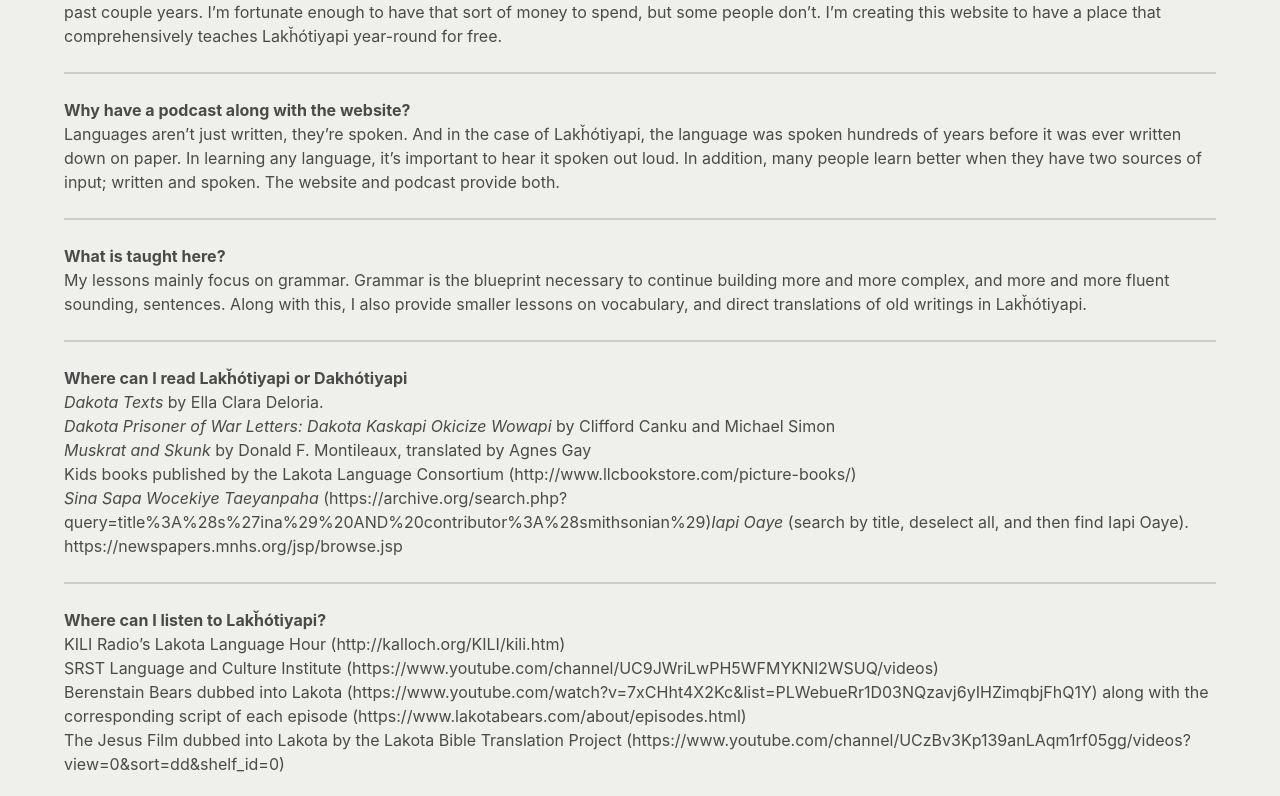
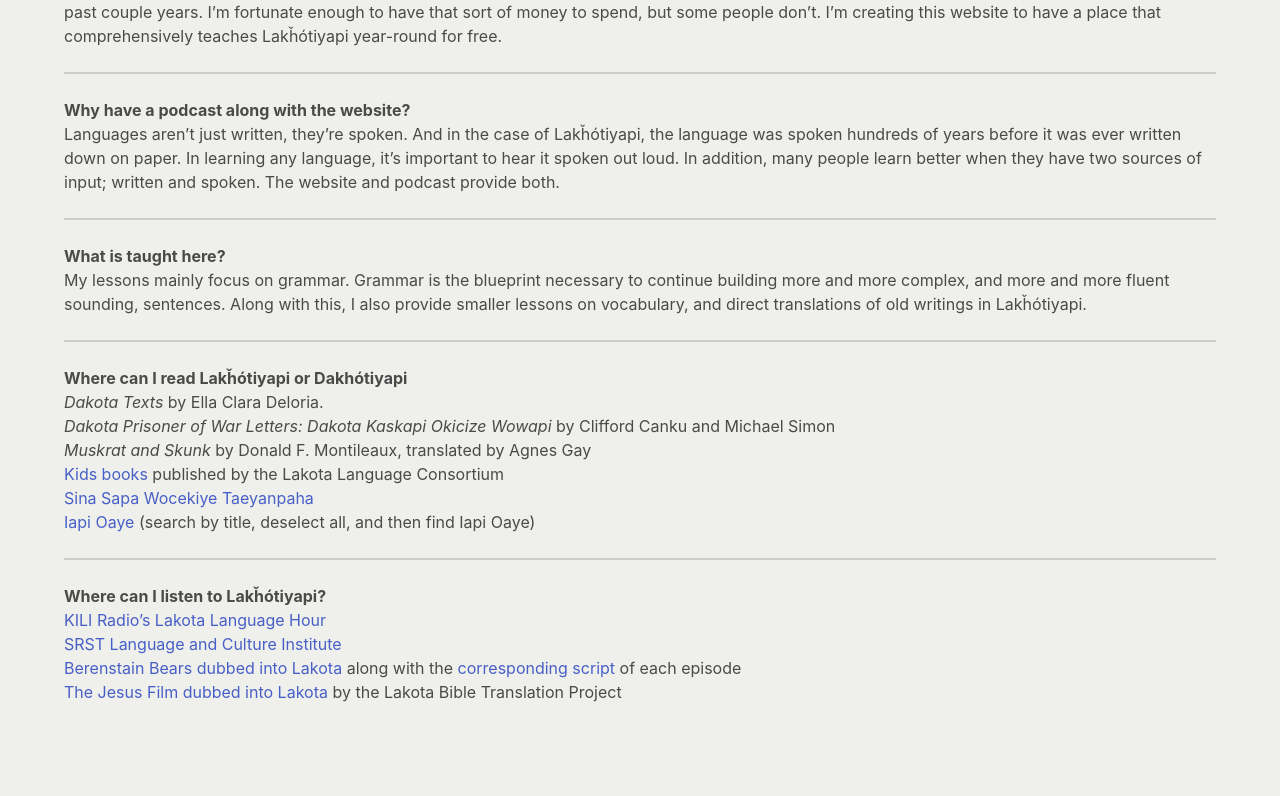
Before and after one commit to SunilRao01/Lakota-Language-Learning, a React (Create React App) app: page /faq in a window 1280 px wide. Shown: the part 228-1024 px from the top of the page. After the commit the page ends 952 px from the top, so only its background shows below. Built offline with nearby package versions, Linux system fonts and the light colour scheme.

Commit message:
added links to FAQ page

```diff
--- a/src/components/FAQ/FAQ.component.tsx
+++ b/src/components/FAQ/FAQ.component.tsx
@@ -28,25 +28,24 @@ export const FAQ: FC = () => {
                 <br/>
                 <i>Muskrat and Skunk</i> by Donald F. Montileaux, translated by Agnes Gay
                 <br/>
-                Kids books published by the Lakota Language Consortium (http://www.llcbookstore.com/picture-books/)
+                <a href='http://www.llcbookstore.com/picture-books/)' target='_blank'>Kids books</a> published by the Lakota Language Consortium
                 <br/>
-                <i>Sina Sapa Wocekiye
-                    Taeyanpaha</i> (https://archive.org/search.php?query=title%3A%28s%27ina%29%20AND%20contributor%3A%28smithsonian%29)
-                <i>Iapi Oaye</i> (search by title, deselect all, and then find Iapi Oaye).
-                https://newspapers.mnhs.org/jsp/browse.jsp
+                <a href='https://archive.org/search.php?query=title%3A%28s%27ina%29%20AND%20contributor%3A%28smithsonian%29' target='_blank'>Sina Sapa Wocekiye
+                    Taeyanpaha</a>
+                <br/>
+                <a href='https://newspapers.mnhs.org/jsp/browse.jsp' target='_blank'>Iapi Oaye</a> (search by title, deselect all, and then find Iapi Oaye)
             </p>
             <hr/>
             <b>Where can I listen to Lakȟótiyapi?</b>
-            <p>KILI Radio’s Lakota Language Hour (http://kalloch.org/KILI/kili.htm)
+            <br/>
+                <a href='http://kalloch.org/KILI/kili.htm' target='_blank'>KILI Radio’s Lakota Language Hour</a>
                 <br/>
-                SRST Language and Culture Institute (https://www.youtube.com/channel/UC9JWriLwPH5WFMYKNl2WSUQ/videos)
+                <a href='https://www.youtube.com/channel/UC9JWriLwPH5WFMYKNl2WSUQ/videos' target='_blank'>SRST Language and Culture Institute</a>
                 <br/>
-                Berenstain Bears dubbed into Lakota
-                (https://www.youtube.com/watch?v=7xCHht4X2Kc&list=PLWebueRr1D03NQzavj6yIHZimqbjFhQ1Y) along with the
-                corresponding script of each episode (https://www.lakotabears.com/about/episodes.html)
+                <a href='https://www.youtube.com/watch?v=7xCHht4X2Kc&list=PLWebueRr1D03NQzavj6yIHZimqbjFhQ1Y' target='_blank'>Berenstain Bears dubbed into Lakota</a> along with the&nbsp;
+                <a href='https://www.lakotabears.com/about/episodes.html' target='_blank'>corresponding script</a> of each episode
                 <br/>
-                The Jesus Film dubbed into Lakota by the Lakota Bible Translation Project
-                (https://www.youtube.com/channel/UCzBv3Kp139anLAqm1rf05gg/videos?view=0&sort=dd&shelf_id=0)</p>
+                <a href='https://www.youtube.com/channel/UCzBv3Kp139anLAqm1rf05gg/videos?view=0&sort=dd&shelf_id=0' target='_blank'>The Jesus Film dubbed into Lakota</a> by the Lakota Bible Translation Project
         </div>
     </div>
 };
```
